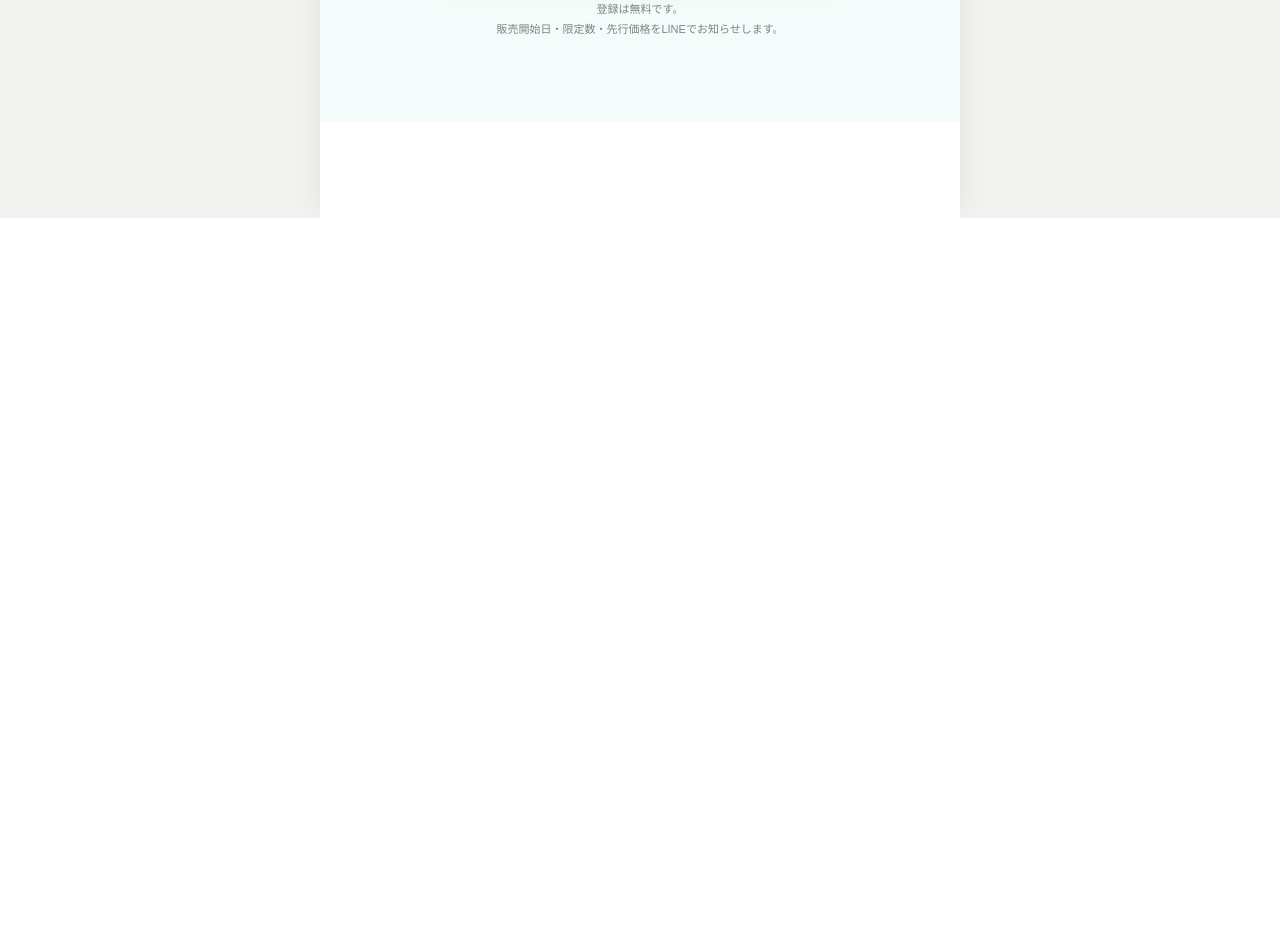
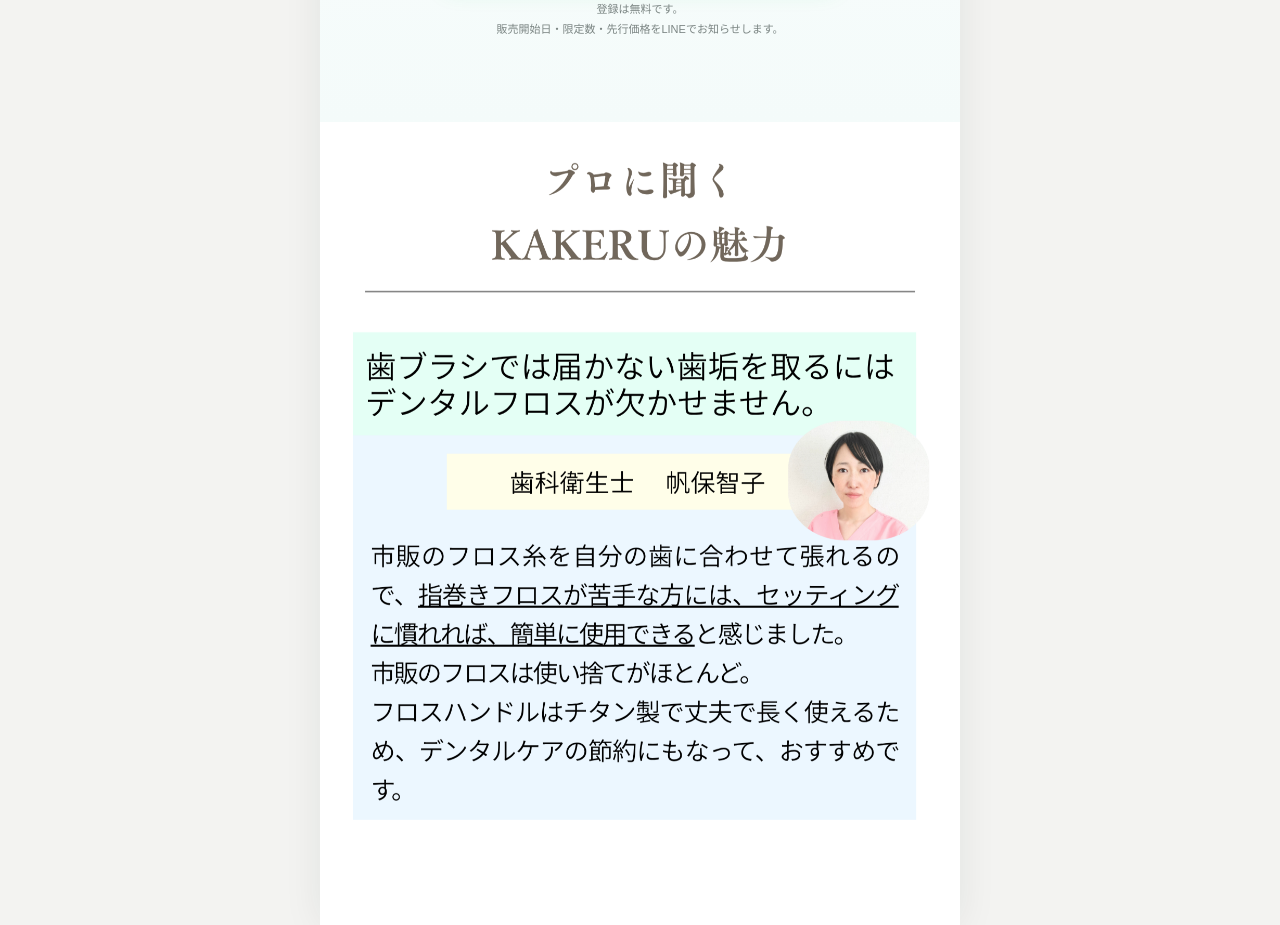
Before and after one commit to ROOTSLLC/KAKERU, a Next.js app: page / in a window 1280 px wide. Shown: the part 4080-5005 px from the top of the page. Before the commit the page ends 4298 px from the top, so only its background shows below. Built offline with nearby package versions, Linux system fonts and the light colour scheme.

Commit message:
Add professional recommendation section

```diff
--- a/app/page.tsx
+++ b/app/page.tsx
@@ -26,6 +26,10 @@
           </a>
           <p className="lineNote">登録は無料です。<br />販売開始日・限定数・先行価格をLINEでお知らせします。</p>
         </section>
+        <img
+          src="/pro-review.png"
+          alt="プロに聞くKAKERUの魅力。歯科衛生士・帆保智子さんによる推薦コメント"
+        />
       </section>
       <div className="continuation" aria-hidden="true" />
     </main>
```
Also changed, not shown: public/pro-review.png (added).
